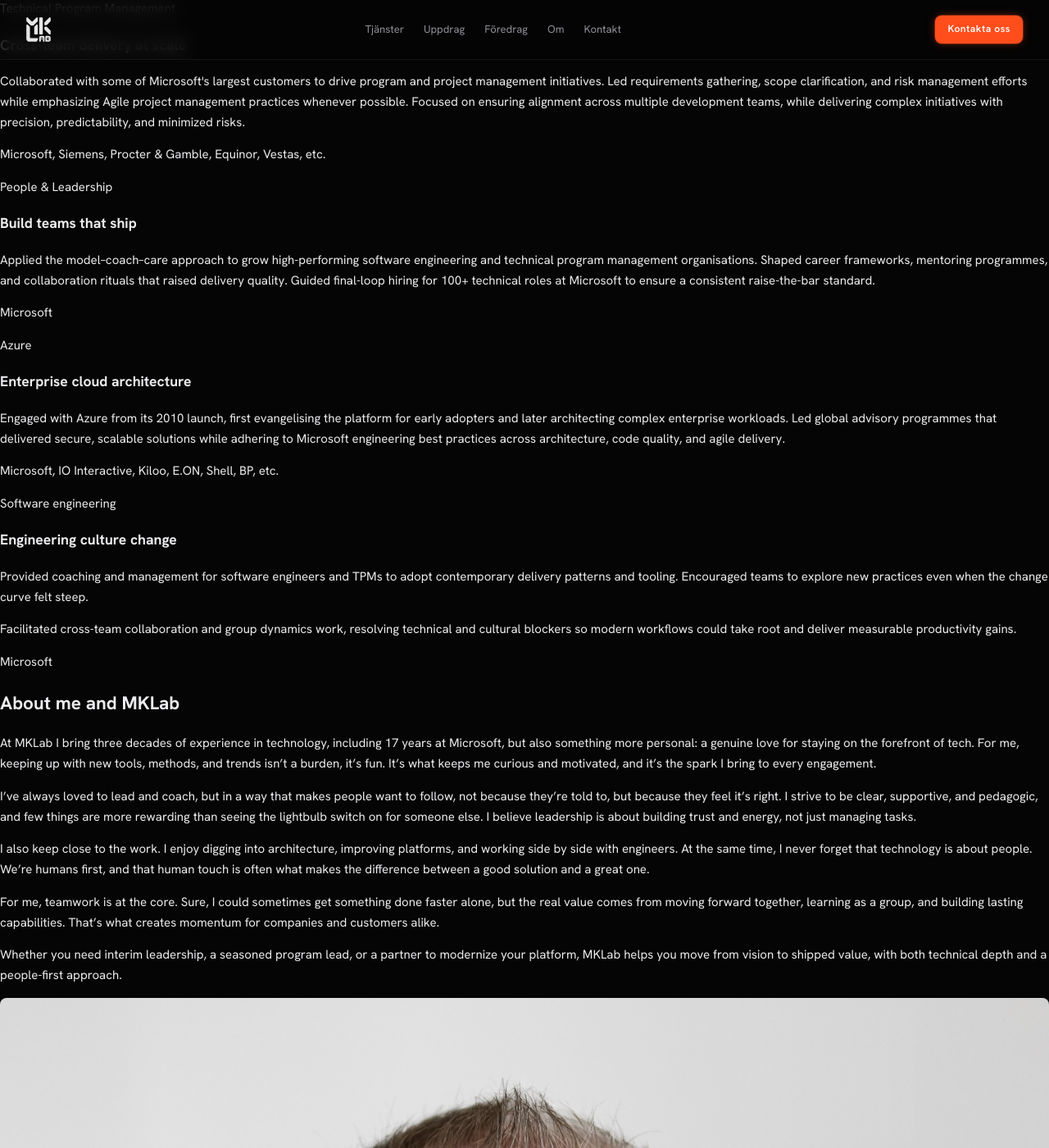
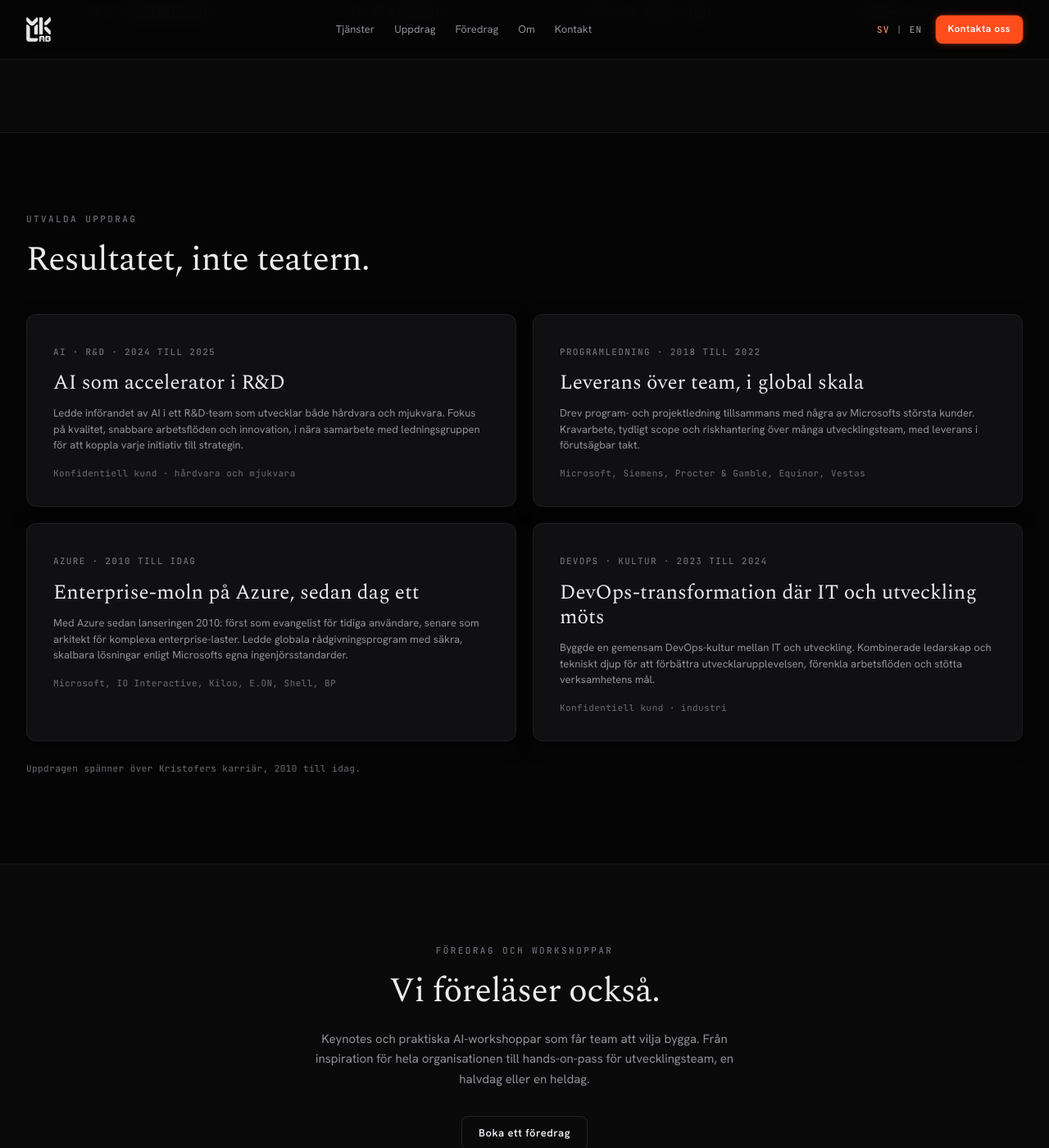
Before and after one commit to mklab-se/mklab-se.github.io, a Jekyll site: the page built from index.html, in a window 1280 px wide and 1400 px high, scrolled down 2047 px. Shown: the whole window at 82% size. Built offline with Jekyll 4.4.1, drawn with Linux system fonts in a browser that asks for light colours; some of the changed text lies outside the part shown.

Commit message:
feat: Swedish homepage with new positioning and DS markup
Co-Authored-By: Claude Fable 5 <noreply@anthropic.com>
Claude-Session: https://claude.ai/code/session_01P18CMPJLuk6cshUc5t9RnL

```diff
--- a/index.html
+++ b/index.html
@@ -1,192 +1,175 @@
 ---
 layout: default
-title: MKLab AB,  Technical leadership for AI-ready teams
-description: MKLab AB partners with technology organisations on technical leadership, program management, architecture, and DevOps to move vision into delivered value.
+title: MKLab AB · AI- och molntransformation
+description: MKLab leder AI- och molntransformation med senior erfarenhet. Strategi med ledningen, leverans med teamen. Tre decennier i teknikbranschen, sjutton år på Microsoft.
 homepage: true
+lang: sv
+alt_lang_path: /en/
 ---
-<main id="top" class="page-main">
-  <section class="hero section scanlines">
-    <div class="site-shell">
-      <div class="hero__content reveal">
-        <div class="hero__kicker">&gt; hello, world</div>
-        <h1 class="hero__title">Technical leadership for <span>AI-ready</span> teams</h1>
-        <p class="hero__lead">
-          MKLab AB helps you plan, build, and ship modern products, from strategy to shipped software, with hands-on leadership across program management, architecture, software development, and DevOps.
-        </p>
-        <div class="hero__actions">
-          <a class="btn btn--green" href="#services">What I do</a>
-          <a class="btn btn--cyan" href="#contact">Get in touch</a>
-        </div>
-        <div class="hero__terminal">
-          <div class="hero__terminal-header">
-            <span class="hero__terminal-dot hero__terminal-dot--red"></span>
-            <span class="hero__terminal-dot hero__terminal-dot--yellow"></span>
-            <span class="hero__terminal-dot hero__terminal-dot--green"></span>
-          </div>
-          <div class="hero__terminal-body">
-            <div class="prompt">$ <span class="command">whoami</span></div>
-            <div class="output cursor">Kristofer Liljeblad, IT-consultant, leader, coach</div>
-          </div>
-        </div>
-      </div>
-      <div class="hero__visual reveal">
-        <div class="hero__card hero__card--pitch">
-          <h2>Move faster with clarity, confidence, and modern engineering practices.</h2>
-          <p class="text-muted streaming-text" data-stream data-stream-delay="0">MKLab helps companies turn ambition into delivered outcomes. With three decades of experience across software engineering, cloud architecture, program leadership, and AI integration, I support organisations that want to scale their capabilities without losing momentum.</p>
-          <p class="text-muted streaming-text" data-stream data-stream-delay="1">I work hands-on with teams to sharpen strategy, align roadmaps, modernise platforms, and build delivery systems that actually work in practice. Whether you need interim leadership, a trusted technical advisor, or support to accelerate a critical initiative, I bring the combination of senior guidance and deep technical skill that helps teams ship, learn, and grow.</p>
-          <p class="text-muted streaming-text" data-stream data-stream-delay="2">If you're ready to strengthen your engineering organisation, adopt AI in a pragmatic way, or deliver complex cross-team programs with less friction, MKLab is your partner.</p>
+{% assign hero_photo = site.static_files | where: "path", "/assets/images/brand/bar-mood.png" | first %}
+<main id="main">
+  <section class="mk-hero{% unless hero_photo %} mk-hero--flat{% endunless %}">
+    {% if hero_photo %}
+    <img class="mk-hero__bg" src="{{ hero_photo.path | relative_url }}" alt="" />
+    <div class="mk-hero__scrim"></div>
+    {% endif %}
+    <div class="mk-shell">
+      <div class="mk-hero__content reveal">
+        <span class="mk-eyebrow">MKLab AB · Stockholm</span>
+        <h1 class="mk-hero__title">AI- och molntransformation, ledd av någon som har gjort det förut.</h1>
+        <p class="mk-hero__lead">MKLab leder AI- och molntransformation för organisationer som inte har råd att misslyckas. Vi sätter strategin med er ledning, bygger med era utvecklare och driver programmet från beslut till leverans. Tre decennier i teknikbranschen. Sjutton år på Microsoft.</p>
+        <div class="mk-hero__actions">
+          <a class="mk-btn mk-btn--primary mk-btn--lg" href="mailto:{{ site.email }}">Berätta vad ni står inför</a>
+          <a class="mk-btn mk-btn--ghost mk-btn--lg" href="#work">Se utvalda uppdrag</a>
         </div>
       </div>
     </div>
   </section>
 
-<section id="services" class="section">
-    <div class="site-shell">
-        <h2 class="section__heading reveal">Services</h2>
-        <div class="grid grid--services">
-            <article class="glass-card reveal">
-                <h3>Technical leadership</h3>
-                <p class="text-muted">Align ambition, roadmaps, and teams. Create momentum, remove blockers, and deliver with confidence.</p>
-                <ul class="card-list">
-                    <li>• Operating models & rituals</li>
-                    <li>• Coaching, hiring, leveling</li>
-                    <li>• KPI, outcomes, OKR</li>
+  <section id="services" class="mk-section">
+    <div class="mk-shell">
+      <span class="mk-eyebrow reveal">Vad vi gör</span>
+      <h2 class="mk-h2 reveal">Vi gör tre saker.</h2>
+      <div class="mk-grid mk-grid--services">
+        <article class="mk-card reveal">
+          <span class="mk-meta">01</span>
+          <h3>AI-transformation</h3>
+          <p>Från pilot till produktion. Vi hjälper er att välja de problem som är värda att lösa, sätta rätt skyddsräcken och ta AI från demo till daglig drift.</p>
+          <ul class="mk-list">
+            <li>AI-strategi och styrning</li>
+            <li>Från pilot till produktion</li>
+            <li>Införande och utbildning</li>
           </ul>
         </article>
-            <article class="glass-card reveal">
-                <h3>Program management</h3>
-                <p class="text-muted">Plan and deliver complex initiatives with clear scope, predictable cadence, and well-managed risk.</p>
-                <ul class="card-list">
-                    <li>• Roadmaps, scope, governance</li>
-                    <li>• Stakeholders, comms, risk</li>
-                    <li>• Cross-team dependencies</li>
+        <article class="mk-card reveal">
+          <span class="mk-meta">02</span>
+          <h3>Molntransformation</h3>
+          <p>Enterprise-moln sedan Azures första dag 2010. Arkitektur, migrering och modernisering som håller för säkerhetsgranskning och kostnadskontroll.</p>
+          <ul class="mk-list">
+            <li>Azure-arkitektur och migrering</li>
+            <li>Plattformsmodernisering och DevOps</li>
+            <li>Säkerhet, skala, kostnad</li>
           </ul>
         </article>
-            <article class="glass-card reveal">
-                <h3>Cloud computing</h3>
-                <p class="text-muted">Deep expertise in Azure and other cloud platforms to design, implement, and optimize cloud solutions that scale.</p>
-                <ul class="card-list">
-                    <li>• Azure, AWS, GCP</li>
-                    <li>• Hybrid and on-prem clouds</li>
-                    <li>• Scalability, security, cost-efficiency</li>
-                </ul>
-            </article>
-            <article class="glass-card reveal">
-                <h3>Architecture & dev</h3>
-                <p class="text-muted">Modernise legacy systems and design new capabilities that scale. Hands-on engineering for APIs and platforms.</p>
-                <ul class="card-list">
-                    <li>• Systems, APIs, data</li>
-                    <li>• Swift, Python, TypeScript</li>
-                    <li>• Cloud, containers</li>
-                </ul>
-            </article>
-            <article class="glass-card reveal">
-                <h3>DevOps</h3>
-                <p class="text-muted">Bootstrap and evolve delivery pipelines, environments, and observability so teams ship safely.</p>
-                <ul class="card-list">
-                    <li>• CI/CD, IaC, automation</li>
-                    <li>• Azure, Terraform, Ansible</li>
-                    <li>• SRE, security basics</li>
-                </ul>
-            </article>
-            <article class="glass-card reveal">
-                <h3>AI speaking & workshops</h3>
-                <p class="text-muted">Inspire your organization to think differently about AI. Engaging sessions that leave teams eager to explore and experiment.</p>
-                <ul class="card-list">
-                    <li>• Inspirational keynotes</li>
-                    <li>• AI trends & strategy</li>
-                    <li>• Practical application</li>
+        <article class="mk-card reveal">
+          <span class="mk-meta">03</span>
+          <h3>Programledning</h3>
+          <p>Komplexa program över många team, levererade i förutsägbar takt. Interimt tekniskt ledarskap när initiativet är för viktigt för att tappa fart.</p>
+          <ul class="mk-list">
+            <li>Teknisk programledning</li>
+            <li>Interimt ledarskap</li>
+            <li>Styrning, risk, intressenter</li>
           </ul>
         </article>
       </div>
     </div>
   </section>
 
-<section id="work" class="section">
-  <div class="site-shell">
-    <h2 class="section__heading reveal">Recent work</h2>
-    <div class="grid grid--work">
-
-      <article class="glass-card reveal">
-        <div class="card-meta">Consulting; DevOps</div>
-        <h3>DevOps transformation</h3>
-        <p class="text-muted">Led efforts to foster a strong DevOps culture, bridging IT and development teams to ensure seamless collaboration. Combined leadership and technical expertise to implement solutions that enhance developer experience, streamline workflows, and support organizational goals.</p>
-      </article>
-
-      <article class="glass-card reveal">
-        <div class="card-meta">Consulting; AI</div>
-        <h3>Accelerating R&D with AI</h3>
-        <p class="text-muted">Spearheaded the integration of AI within the R&D team to enhance and accelerate the development of both hardware and software solutions. Focused on leveraging AI to improve quality, streamline workflows, and drive innovation. Partnered with the Senior leadership team (C-suite) to ensure alignment with strategic objectives and maximize the impact of AI-driven initiatives.</p>
-      </article>
-
-      <article class="glass-card reveal">
-        <div class="card-meta">Technical Program Management</div>
-        <h3>Cross-team delivery at scale</h3>
-        <p class="text-muted">Collaborated with some of Microsoft's largest customers to drive program and project management initiatives. Led requirements gathering, scope clarification, and risk management efforts while emphasizing Agile project management practices whenever possible. Focused on ensuring alignment across multiple development teams, while delivering complex initiatives with precision, predictability, and minimized risks.</p>
-        <p class="customers">Microsoft, Siemens, Procter & Gamble, Equinor, Vestas, etc.</p>
-      </article>
-
-      <article class="glass-card reveal">
-        <div class="card-meta">People & Leadership</div>
-        <h3>Build teams that ship</h3>
-        <p class="text-muted">Applied the model–coach–care approach to grow high-performing software engineering and technical program management organisations. Shaped career frameworks, mentoring programmes, and collaboration rituals that raised delivery quality. Guided final-loop hiring for 100+ technical roles at Microsoft to ensure a consistent raise-the-bar standard.</p>
-        <p class="customers">Microsoft</p>
-      </article>
-
-      <article class="glass-card reveal">
-        <div class="card-meta">Azure</div>
-        <h3>Enterprise cloud architecture</h3>
-        <p class="text-muted">Engaged with Azure from its 2010 launch, first evangelising the platform for early adopters and later architecting complex enterprise workloads. Led global advisory programmes that delivered secure, scalable solutions while adhering to Microsoft engineering best practices across architecture, code quality, and agile delivery.</p>
-        <p class="customers">Microsoft, IO Interactive, Kiloo, E.ON, Shell, BP, etc.</p>
-      </article>
-
-      <article class="glass-card reveal">
-        <div class="card-meta">Software engineering</div>
-        <h3>Engineering culture change</h3>
-        <p class="text-muted">Provided coaching and management for software engineers and TPMs to adopt contemporary delivery patterns and tooling. Encouraged teams to explore new practices even when the change curve felt steep.</p>
-        <p class="text-muted">Facilitated cross-team collaboration and group dynamics work, resolving technical and cultural blockers so modern workflows could take root and deliver measurable productivity gains.</p>
-                <p class="customers">Microsoft</p>
-      </article>
+  <section id="how" class="mk-section mk-section--band">
+    <div class="mk-shell">
+      <p class="mk-statement reveal">Vi arbetar på alla nivåer i er organisation. Strategi med ledningen, detaljer med utvecklarna, och <em>samma person i båda rummen</em>.</p>
+      <div class="mk-principles">
+        <div class="mk-principle reveal">
+          <span class="mk-principle__num">01</span>
+          <h3>Börja med varför</h3>
+          <p>Inget program överlever ett otydligt varför. Vi ser till att alla inblandade kan säga vad vi gör och varför det spelar roll, innan vi använder era pengar.</p>
+        </div>
+        <div class="mk-principle reveal">
+          <span class="mk-principle__num">02</span>
+          <h3>Teknik ska tjäna människor</h3>
+          <p>Vi bygger för människorna som ska använda, driva och leva med det vi levererar. Det är inte mjukt. Det är det som gör att förändringen fastnar.</p>
+        </div>
+        <div class="mk-principle reveal">
+          <span class="mk-principle__num">03</span>
+          <h3>Mätbara resultat</h3>
+          <p>I tid, inom budget och synligt i de siffror som betyder något för er verksamhet.</p>
+        </div>
+      </div>
+      <div class="mk-stats reveal">
+        <div class="mk-stat"><div class="mk-stat__num">30+</div><div class="mk-stat__label">år i teknikbranschen</div></div>
+        <div class="mk-stat"><div class="mk-stat__num">17</div><div class="mk-stat__label">år på Microsoft</div></div>
+        <div class="mk-stat"><div class="mk-stat__num">2010</div><div class="mk-stat__label">byggt på Azure sedan</div></div>
+        <div class="mk-stat"><div class="mk-stat__num">STHLM</div><div class="mk-stat__label">grundat 2025</div></div>
       </div>
     </div>
   </section>
 
+  <section id="work" class="mk-section">
+    <div class="mk-shell">
+      <span class="mk-eyebrow reveal">Utvalda uppdrag</span>
+      <h2 class="mk-h2 reveal">Resultatet, inte teatern.</h2>
+      <div class="mk-grid mk-grid--work">
+        <article class="mk-card mk-card--interactive reveal">
+          <span class="mk-meta">AI · R&amp;D · 2024 till 2025</span>
+          <h3>AI som accelerator i R&amp;D</h3>
+          <p>Ledde införandet av AI i ett R&amp;D-team som utvecklar både hårdvara och mjukvara. Fokus på kvalitet, snabbare arbetsflöden och innovation, i nära samarbete med ledningsgruppen för att koppla varje initiativ till strategin.</p>
+          <p class="mk-roster">Konfidentiell kund · hårdvara och mjukvara</p>
+        </article>
+        <article class="mk-card mk-card--interactive reveal">
+          <span class="mk-meta">Programledning · 2018 till 2022</span>
+          <h3>Leverans över team, i global skala</h3>
+          <p>Drev program- och projektledning tillsammans med några av Microsofts största kunder. Kravarbete, tydligt scope och riskhantering över många utvecklingsteam, med leverans i förutsägbar takt.</p>
+          <p class="mk-roster">Microsoft, Siemens, Procter &amp; Gamble, Equinor, Vestas</p>
+        </article>
+        <article class="mk-card mk-card--interactive reveal">
+          <span class="mk-meta">Azure · 2010 till idag</span>
+          <h3>Enterprise-moln på Azure, sedan dag ett</h3>
+          <p>Med Azure sedan lanseringen 2010: först som evangelist för tidiga användare, senare som arkitekt för komplexa enterprise-laster. Ledde globala rådgivningsprogram med säkra, skalbara lösningar enligt Microsofts egna ingenjörsstandarder.</p>
+          <p class="mk-roster">Microsoft, IO Interactive, Kiloo, E.ON, Shell, BP</p>
+        </article>
+        <article class="mk-card mk-card--interactive reveal">
+          <span class="mk-meta">DevOps · Kultur · 2023 till 2024</span>
+          <h3>DevOps-transformation där IT och utveckling möts</h3>
+          <p>Byggde en gemensam DevOps-kultur mellan IT och utveckling. Kombinerade ledarskap och tekniskt djup för att förbättra utvecklarupplevelsen, förenkla arbetsflöden och stötta verksamhetens mål.</p>
+          <p class="mk-roster">Konfidentiell kund · industri</p>
+        </article>
+      </div>
+      <p class="mk-footnote reveal">Uppdragen spänner över Kristofers karriär, 2010 till idag.</p>
+    </div>
+  </section>
 
-  <section id="about" class="section section--about">
-    <div class="site-shell section--split">
-      <article class="glass-card reveal">
-        <h2>About me and MKLab</h2>
-        <p class="text-muted">At MKLab I bring three decades of experience in technology, including 17 years at Microsoft, but also something more personal: a genuine love for staying on the forefront of tech. For me, keeping up with new tools, methods, and trends isn’t a burden, it’s fun. It’s what keeps me curious and motivated, and it’s the spark I bring to every engagement.</p>
+  <section id="speaking" class="mk-section mk-section--band mk-speaking">
+    <div class="mk-shell">
+      <span class="mk-eyebrow reveal">Föredrag och workshoppar</span>
+      <h2 class="mk-h2 reveal">Vi föreläser också.</h2>
+      <p class="reveal">Keynotes och praktiska AI-workshoppar som får team att vilja bygga. Från inspiration för hela organisationen till hands-on-pass för utvecklingsteam, en halvdag eller en heldag.</p>
+      <a class="mk-btn mk-btn--outline reveal" href="mailto:{{ site.email }}?subject=F%C3%B6redrag">Boka ett föredrag</a>
+    </div>
+  </section>
 
-        <p class="text-muted">I’ve always loved to lead and coach, but in a way that makes people want to follow, not because they’re told to, but because they feel it’s right. I strive to be clear, supportive, and pedagogic, and few things are more rewarding than seeing the lightbulb switch on for someone else. I believe leadership is about building trust and energy, not just managing tasks.</p>
-
-        <p class="text-muted">I also keep close to the work. I enjoy digging into architecture, improving platforms, and working side by side with engineers. At the same time, I never forget that technology is about people. We’re humans first, and that human touch is often what makes the difference between a good solution and a great one.</p>
-
-        <p class="text-muted">For me, teamwork is at the core. Sure, I could sometimes get something done faster alone, but the real value comes from moving forward together, learning as a group, and building lasting capabilities. That’s what creates momentum for companies and customers alike.</p>
-
-        <p class="text-muted">Whether you need interim leadership, a seasoned program lead, or a partner to modernize your platform, MKLab helps you move from vision to shipped value, with both technical depth and a people-first approach.</p>
-      </article>
-      <aside class="glass-card reveal" aria-label="Kristofer Liljeblad portrait">
-        <img src="{{ '/assets/images/headshots/kristofer-square.jpg' | relative_url }}" alt="Kristofer Liljeblad" style="border-radius: 8px; margin-bottom: 24px;" />
-        <p class="mono text-muted">Kristofer Liljeblad, Founder</p>
-        <ul class="about-highlights text-muted">
-          <li>30 years shipping software</li>
-          <li>17 years at Microsoft</li>
-          <li>European hours, global clients</li>
-          <li>Swedish & English</li>
-          <li>Photographer · assignments welcome</li>
+  <section id="about" class="mk-section">
+    <div class="mk-shell">
+      <span class="mk-eyebrow reveal">Om MKLab</span>
+      <h2 class="mk-h2 reveal">Jag heter Kristofer.</h2>
+      <div class="mk-about">
+        <div class="mk-about__body reveal">
+          <p>Jag har arbetat i teknikbranschen i tre decennier, varav sjutton år på Microsoft, där jag ledde storskaliga AI- och molnprogram för några av världens största organisationer. Att hålla mig längst fram i teknikutvecklingen är inte ett jobbkrav för mig. Det är det roligaste jag vet.</p>
+          <p>Jag har alltid velat leda så att människor vill följa, inte för att de måste utan för att det känns rätt. Jag är tydlig, stöttande och pedagogisk, och få saker slår ögonblicket när polletten trillar ner hos någon annan.</p>
+          <p>Samtidigt håller jag mig nära själva arbetet. Jag trivs i arkitekturdiskussioner, i plattformsarbete och sida vid sida med utvecklare. Men teknik handlar om människor. Vi är människor först, och det är oftast den insikten som skiljer en bra lösning från en riktigt bra.</p>
+        </div>
+        <aside class="mk-card mk-portrait reveal" aria-label="Kristofer Liljeblad">
+          <img src="{{ ‘/assets/images/headshots/kristofer-square.jpg’ | relative_url }}" alt="Kristofer Liljeblad" />
+          <span class="mk-meta">Kristofer Liljeblad · Grundare</span>
+          <ul class="mk-highlights">
+            <li>30 år av levererad mjukvara</li>
+            <li>17 år på Microsoft</li>
+            <li>Från styrelserum till kodbas</li>
+            <li>Svenska och engelska</li>
+            <li>Stockholm, kunder globalt</li>
           </ul>
         </aside>
       </div>
+    </div>
   </section>
 
-  <section id="contact" class="section section--contact">
-    <div class="site-shell">
-      <h2 class="section__heading reveal">Let's talk</h2>
-      <p class="reveal">Ready to accelerate your next initiative? Let's find 30 minutes.</p>
-      <div class="contact-actions reveal">
-        <a class="btn" href="mailto:kristofer@mklab.se">kristofer@mklab.se</a>
-        <a class="btn btn--cyan" href="https://www.linkedin.com/in/kristofer-liljeblad/">LinkedIn</a>
+  <section id="contact" class="mk-section mk-contact">
+    <div class="mk-shell">
+      <span class="mk-eyebrow reveal">Vi kan hjälpa</span>
+      <h2 class="mk-h2 reveal">Berätta vad ni står inför.</h2>
+      <p class="reveal">Varje förfrågan läses av en senior person: samma person som sedan gör jobbet. Vi svarar inom två arbetsdagar.</p>
+      <div class="mk-hero__actions reveal">
+        <a class="mk-btn mk-btn--primary mk-btn--lg" href="mailto:{{ site.email }}">{{ site.email }}</a>
+        <a class="mk-btn mk-btn--ghost mk-btn--lg" href="https://www.linkedin.com/in/kristofer-liljeblad/">LinkedIn</a>
       </div>
     </div>
   </section>
```
Lines whose indentation alone changed are shown as unchanged.
